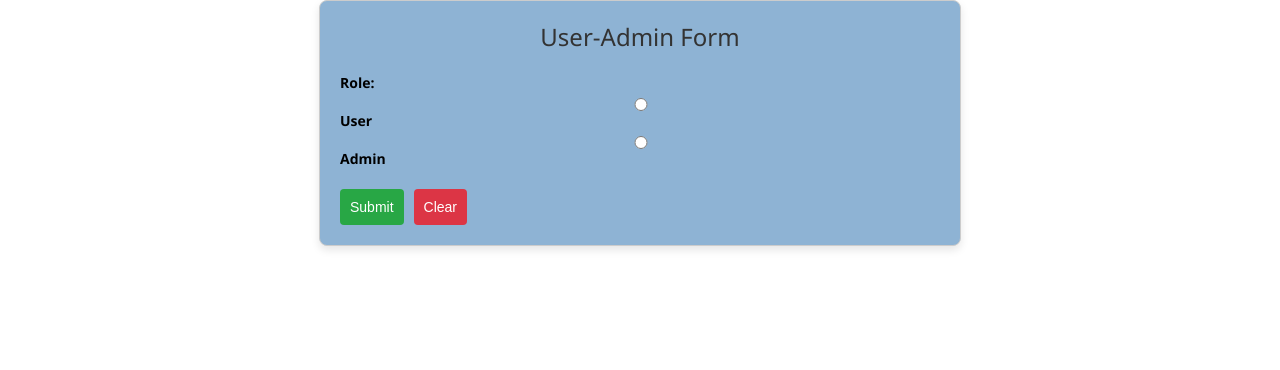
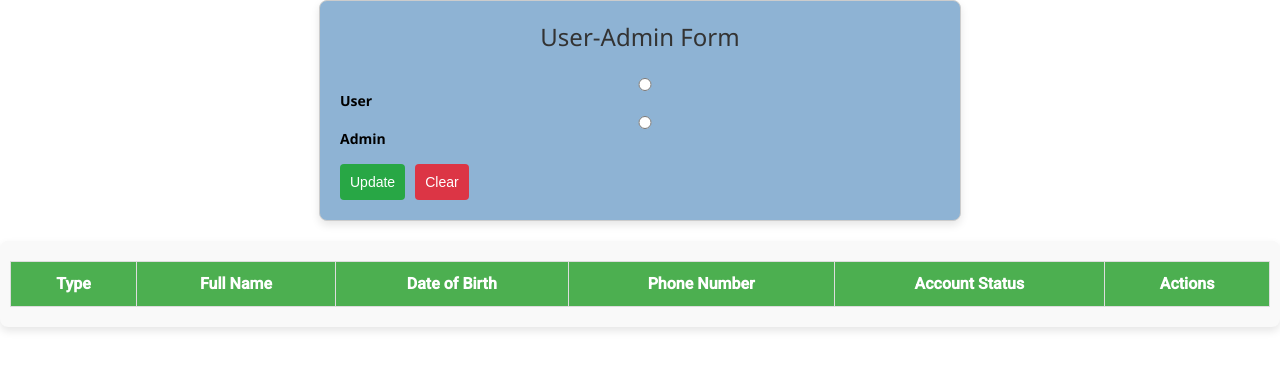
Before and after one commit to Jyotsna03/AngularProjectTest, an Angular app: page /form in a window 1280 px wide. Shown: the top 370 px of the page. Built offline with nearby package versions, Linux system fonts and the light colour scheme.

Commit message:
Completed Dashboard Rendering

```diff
--- a/src/app/app.component.html
+++ b/src/app/app.component.html
@@ -1,4 +1,6 @@
-<router-outlet></router-outlet>
+<router-outlet>
+
+</router-outlet>
 <!--<app-form [record]="editRecord" (formSubmit)="handleRecordSubmit($event)">
 </app-form>
 <app-table [records]="records" (editRecord)="handleEdit($event)" (deleteRecord)="handleDelete($event)">
--- a/src/app/app.module.ts
+++ b/src/app/app.module.ts
@@ -13,6 +13,7 @@ import { DataSourceService } from './services/datasource.services';
 import { MatIconModule } from '@angular/material/icon';
 import { MatButtonModule } from '@angular/material/button';
 import { MatInputModule } from '@angular/material/input';
+import { DashboardComponent } from './dashboard/dashboard.component';
 
 
 @NgModule({
@@ -20,7 +21,8 @@ import { MatInputModule } from '@angular/material/input';
     AppComponent,
     FormComponent,
     TableComponent,
-    SignupComponent
+    SignupComponent,
+    DashboardComponent
   ],
   imports: [
     BrowserModule,
--- /dev/null
+++ b/src/app/dashboard/dashboard.component.html
@@ -0,0 +1,2 @@
+<app-form [record]="editRecord" (formSubmit)="handleRecordSubmit($event)"></app-form>
+<app-table [records]="records" (editRecord)="handleEdit($event)" (deleteRecord)="handleDelete($event)"></app-table>
--- /dev/null
+++ b/src/app/dashboard/dashboard.component.ts
@@ -0,0 +1,29 @@
+import { Component,Input,Output,EventEmitter} from '@angular/core';
+
+@Component({
+  selector: 'app-dashboard',
+  templateUrl: './dashboard.component.html',
+  styleUrls: ['./dashboard.component.css']
+})
+export class DashboardComponent {
+handleEdit($event: any) {
+throw new Error('Method not implemented.');
+}
+handleRecordSubmit($event: any) {
+throw new Error('Method not implemented.');
+}
+handleDelete($event: number) {
+throw new Error('Method not implemented.');
+}
+  @Input() records: any[] = [];
+  @Output() editRecord = new EventEmitter<any>();
+  @Output() deleteRecord = new EventEmitter<number>();
+
+  onEdit(record: any) {
+    this.editRecord.emit(record);
+  }
+
+  onDelete(index: number) {
+    this.deleteRecord.emit(index);
+  }
+}
--- a/src/app/form/form.component.css
+++ b/src/app/form/form.component.css
@@ -1,3 +1,5 @@
+@import url('https://fonts.googleapis.com/css2?family=Poppins:wght@400;900&display=swap');
+
 .form-container {
   width: 100%;
   max-width: 600px;
@@ -30,25 +32,29 @@ form {
 }
 
 label {
-  font-size: 14px;
+  font-size: 15x;
   font-weight: bold;
   display: flex;
   flex-direction: column;
 }
 
-input, textarea, select, button {
-  padding: 8px;
+input, textarea, select {
+  padding: 10px;
   font-size: 14px;
   margin-top: 5px;
   border: 1px solid #ddd;
   border-radius: 4px;
+  width: 100%; /* Ensures inputs take the full width of the container */
+  box-sizing: border-box; /* Makes sure padding doesn't affect the width */
+  transition: all 0.3s ease-in-out; /* Smooth transition for hover effect */
 }
+
 
 .input-radio {
   display: block;
   position: relative;
-  padding-left: 35px;
-  margin-bottom: 12px;
+  padding-left: 25px;
+  margin-bottom: 25px;
   cursor: pointer;
   font-size: 22px;
   -webkit-user-select: none;
@@ -75,7 +81,7 @@ input, textarea, select, button {
   position: absolute;
   top: 0;
   left: 0;
-  height: 25px;
+  height: 35px;
   width: 25px;
   background-color: #eee;
   border-radius: 50%;
--- a/src/app/form/form.component.html
+++ b/src/app/form/form.component.html
@@ -1,9 +1,10 @@
 <div class="form-container">
     <h1>User-Admin Form</h1>
     <form (ngSubmit)="onSubmit()" #dynamicForm="ngForm">
+
         <!-- Role Selection -->
         <div class="form-group">
-            <label>Role:</label>
+
             <div class="radio-group">
                 <label class="radio-option">
                     <input type="radio" [(ngModel)]="selectedRole" name="role" value="User" required />
--- a/src/app/table/table.component.css
+++ b/src/app/table/table.component.css
@@ -49,12 +49,19 @@ table tbody td {
 button {
   padding: 6px 12px;
   font-size: 14px;
-  color: white;
-  background-color: #f44336;
   border: none;
   border-radius: 4px;
   cursor: pointer;
   transition: background-color 0.3s ease;
+  margin-right: 10px; /* Space between the buttons */
+}
+
+.button-delete {
+  background-color: #f44336; /* Red for delete */
+}
+
+.button-edit {
+  background-color: #46f349; /* Green for edit */
 }
 
 button:hover {
--- a/src/app/table/table.component.html
+++ b/src/app/table/table.component.html
@@ -17,7 +17,10 @@
                 <td>{{ record.dateOfBirth }}</td>
                 <td>{{ record.phoneNumber }}</td>
                 <td>{{ record.accountStatus }}</td>
-                <td><button (click)="onDelete(i)">Delete</button><button (click)="onEdit(record)">Edit</button></td>
+                <td>
+                    <button id="delete" (click)="onDelete(i)">Delete</button>
+                    <button id="edit" (click)="onEdit(record)">Edit</button>
+                </td>
             </tr>
         </tbody>
     </table>
```
Also changed, not shown: src/app/app-routing.module.ts (+6 -3 lines), src/app/dashboard/dashboard.component.css (added), 1 other file (tests, documents, lock files or other folders).
